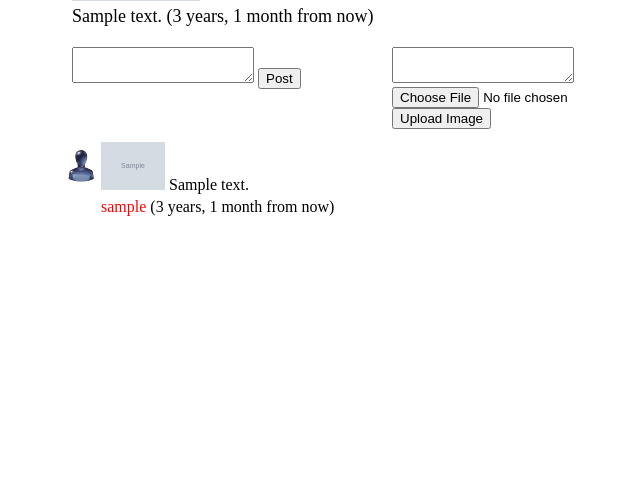
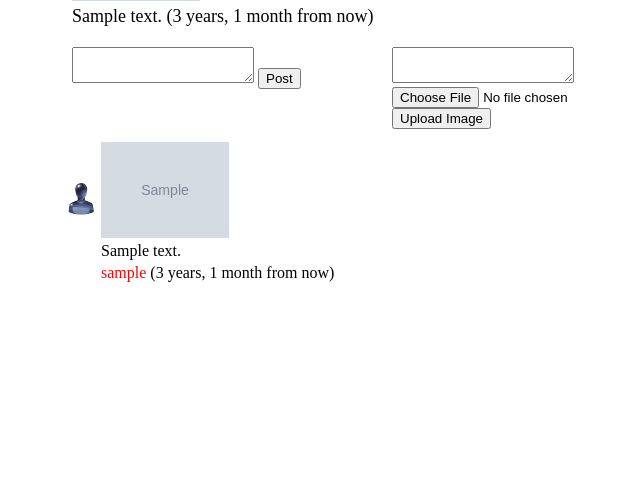
Before and after one commit to kman2121/lswa-group5, a Django app: template web/scalica/micro/templates/micro/home.html in a window 1280 px wide. Shown: the part 151-629 px from the top of the page, without its empty margins (94-734 px from the left). Run offline with Django 3.2, Linux system fonts and the light colour scheme; the template is opened without the code that fills it: most values are stand-ins (such as "Sample title", 1, 10 or a date in 2020); grey boxes marked "Sample" are stand-in pictures; form fields are guessed from the names that the template uses.

Commit message:
Testing stream update

```diff
--- a/web/scalica/micro/static/micro/style.css
+++ b/web/scalica/micro/static/micro/style.css
@@ -43,6 +43,11 @@
 
 #image-upload-form {
 
+}
+
+.imgpost {
+  max-height:128px;
+  max-width:128px;
 }
 
 .half-column {
--- a/web/scalica/micro/templates/micro/home.html
+++ b/web/scalica/micro/templates/micro/home.html
@@ -10,7 +10,7 @@
 <div id="status">
 {% if my_post %}
   {% if my_post.image %}
-  <img src="{{ my_post.image.url }}" width="128" /><br />
+  <img class="imgpost" src="{{ my_post.image.url }}"/><br />
     {% if my_post.has_faces %}
     <p>TAG ME PLS</p>
     {% endif %}
@@ -49,7 +49,7 @@
         </td>
         <td>
           {% if post.image %}
-          <img src="{{ post.image.url }}" width="64" />
+          <img class="imgpost" src="{{ post.image.url }}"/><br />
           {% endif %}
           {{ post.text }}
         </td>
```
